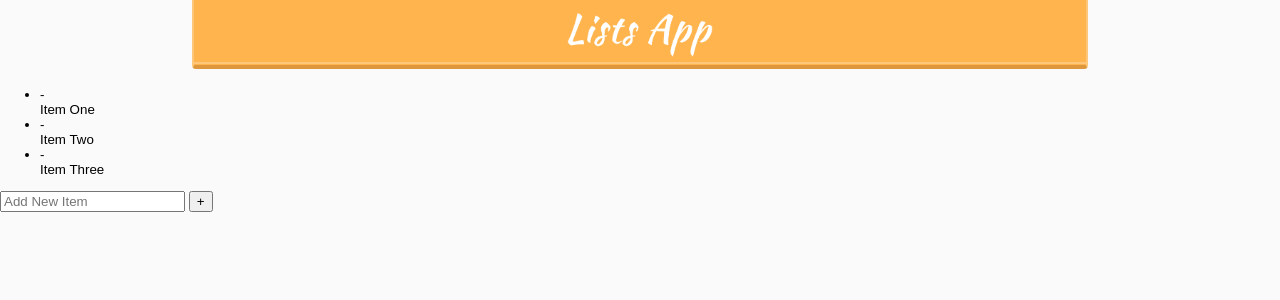
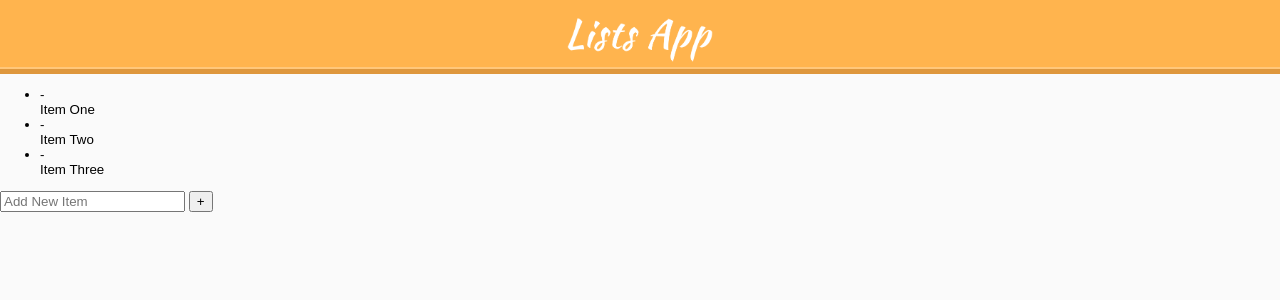
Before and after one commit to rjschie/ListsApp, a PHP site: page / in a window 1280 px wide. Shown: the top 300 px of the page. Run offline with PHP 8.4, Linux system fonts and the light colour scheme; some libraries are stand-ins or nearby versions.

Commit message:
Resetting Header to like-able state

```diff
--- a/css/app.css
+++ b/css/app.css
@@ -42,14 +42,11 @@ body {
   left: 0;
   right: 0;
   margin: 0 auto;
-  width: 70%;
+  width: 100%;
   height: 4.3125rem;
-  padding-top: 0.625rem;
+  padding-top: 0.9375rem;
   background: #ffb44e;
-  border-right: 2px solid #ffc77a;
-  border-left: 2px solid #ffc77a;
-  border-bottom: 4px solid #de973d;
-  border-radius: 0 0 4px 4px;
+  border-bottom: 2px solid #ffc77a;
   -webkit-transition: height .23s linear, padding-top .23s linear;
           transition: height .23s linear, padding-top .23s linear; }
   .header a {
@@ -66,11 +63,11 @@ body {
       background-position: -9.75rem; }
   .header .border {
     position: relative;
-    bottom: -2px;
-    height: 2px;
+    bottom: -4px;
+    height: 5px;
     width: 100%;
     margin: 0 auto;
-    background: #ffc77a; }
+    background: #de973d; }
   .header.small {
     height: 2.1875rem;
     padding-top: 0.375rem; }
--- a/css/sass/_mk-header.scss
+++ b/css/sass/_mk-header.scss
@@ -8,15 +8,11 @@
 	left: 0;
 	right: 0;
 	margin: 0 auto;
-	width: 70%;
+	width: 100%;
 	height: rem-calc(69px);
-	padding-top: rem-calc(10px);
+	padding-top: rem-calc(15px);
 	background: $orange;
-//	border-bottom: 2px solid #ffc77a;
-	border-right: 2px solid #ffc77a;
-	border-left: 2px solid #ffc77a;
-	border-bottom: 4px solid $dark-orange;
-	border-radius: 0 0 4px 4px;
+	border-bottom: 2px solid #ffc77a;
 
 	transition: height .23s linear, padding-top .23s linear;
 
@@ -38,22 +34,11 @@
 
 	.border {
 		position: relative;
-		bottom: -2px;
-		height: 2px;
+		bottom: -4px;
+		height: 5px;
 		width: 100%;
 		margin: 0 auto;
-		background: #ffc77a;
-	}
-
-	.border {
-//		position: relative;
-//		bottom: -4px;
-//		height: 9px;
-//		width: 100%;
-//		margin: 0 auto;
-//		background: $dark-orange;
-//		border-radius: 0 0 3px 3px;
-//		border-top: 2px solid #ffc77a;
+		background: $dark-orange;
 	}
 
 	&.small {
```
Also changed, not shown: 1 other file.
